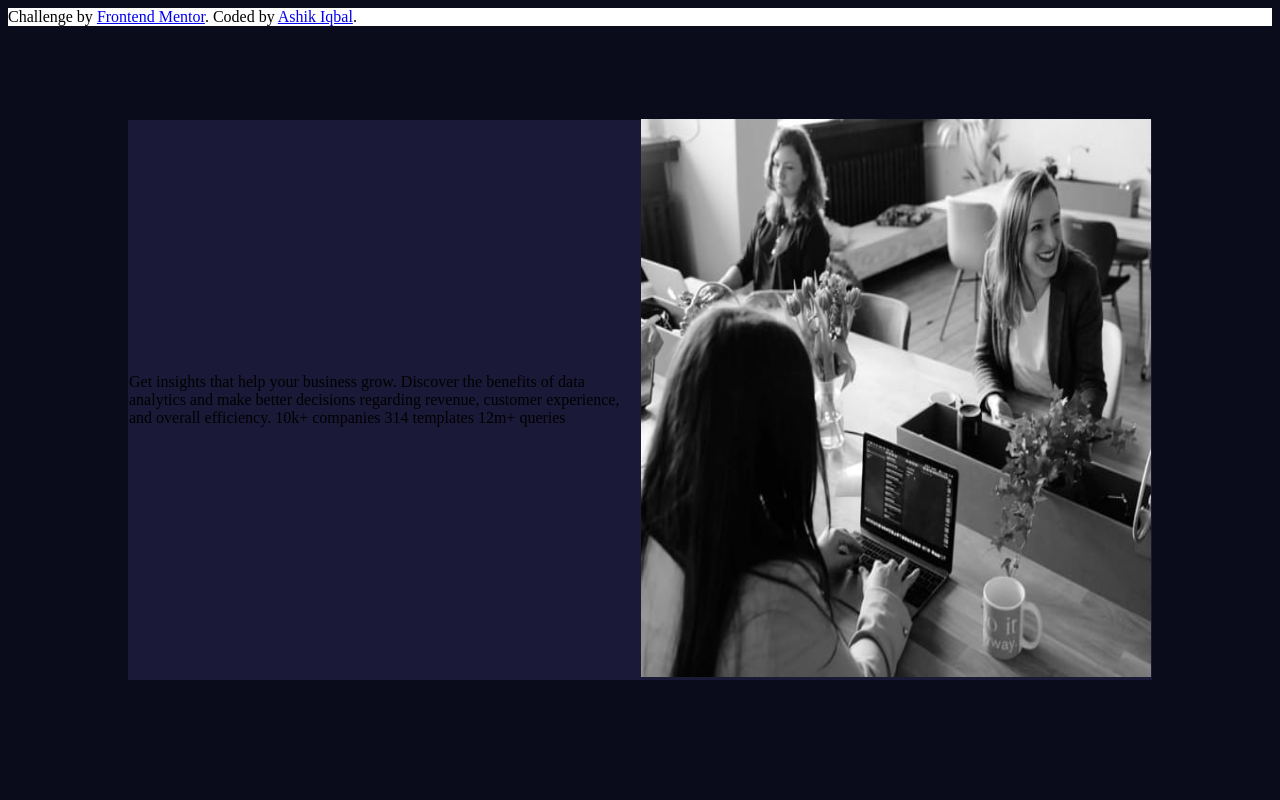
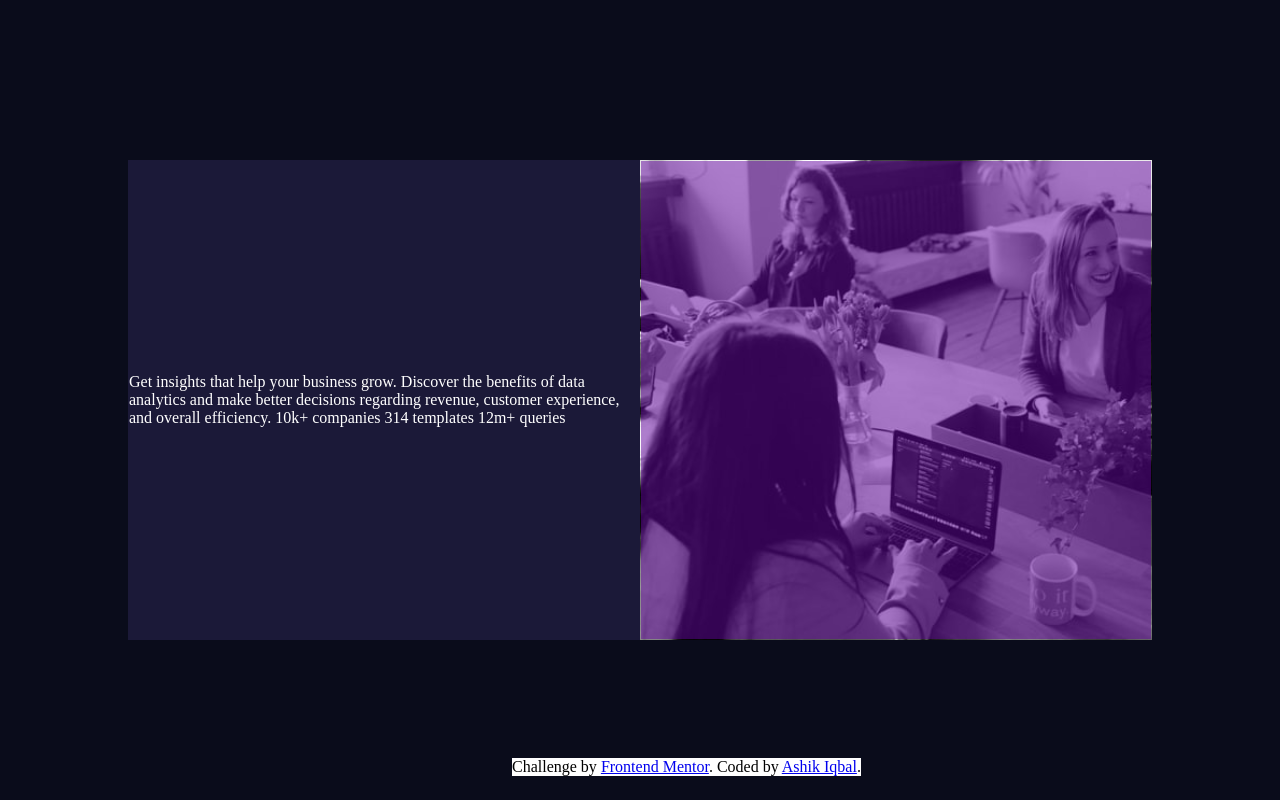
Before and after one commit to Ashikiqbal007/Stats-preview-card-component, a plain HTML site: page index.html in a window 1280 px wide. Drawn offline with Linux system fonts and the light colour scheme.

Commit message:
layer added on image

```diff
--- a/css/styles.css
+++ b/css/styles.css
@@ -9,7 +9,7 @@ table {
 
 .content-body {
     background-color: white;
-    height: 70%;
+    height: 60%;
     width: 80%;
     position:absolute;
     top: 50%;
@@ -18,15 +18,24 @@ table {
 }
 
 .text-field {
-    /* background-color: rgb(27, 25, 56); */
+    color: white;
+    background-size: cover;
 }
 
 .image-field {
 
 }
 
-.layer {
-    background-color: rgba(170, 92, 219, 0.5);
+.upper-layer {
+    height: 100%;
+    width: 100%;
+    background-color:	rgba(101, 4, 161, 0.5);
+    background-size: cover;
+}
+
+.lower-layer {
+    background-image: url(image-header-desktop.jpg);
+    background-size: cover;
     top: 0;
     left: 0;
     width: 100%;
@@ -35,4 +44,7 @@ table {
 
 .attribution {
     background-color: white;
+    position: absolute;
+    bottom: 3%;
+    left: 40%;
 }
--- a/index.html
+++ b/index.html
@@ -27,8 +27,10 @@
           12m+ queries
         </td>
 
-        <td class="image-field">
-          <img class="layer" src="images/image-header-desktop.jpg" alt="group image" height="100%" width="100%">
+        <td class="image-field lower-layer">
+          <div class="upper-layer">
+
+          </div>
         </td>
       </tr>
     </table>
```
Also changed, not shown: css/image-header-desktop.jpg (added).
